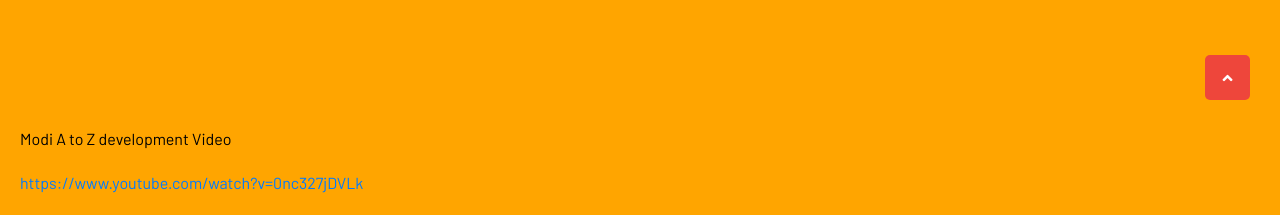
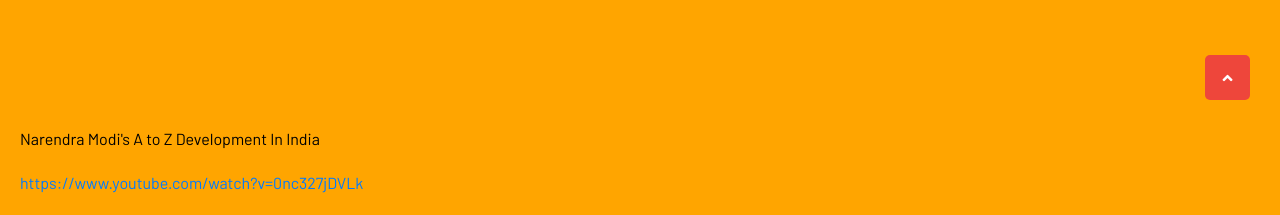
Before and after one commit to srikanth-sridharan/NagarajuHG, a plain HTML site: page index.html in a window 1280 px wide. Shown: the part 820-1035 px from the top of the page. Drawn offline with nearby package versions, Linux system fonts and the light colour scheme; a web font is replaced by a local one.

Commit message:
Update index.html

```diff
--- a/index.html
+++ b/index.html
@@ -121,7 +121,7 @@
     <!-- ==========Causes Section Starts Here========== -->
     <div class="causes-section style-2 padding-top padding-bottom" style="background-color: orange;">
         <div style="padding:20px;">
-            <p style="color: black">Modi A to Z development Video</p><a href="https://www.youtube.com/watch?v=0nc327jDVLk">https://www.youtube.com/watch?v=0nc327jDVLk</a>
+            <p style="color: black">Narendra Modi's A to Z Development In India</p><a href="https://www.youtube.com/watch?v=0nc327jDVLk">https://www.youtube.com/watch?v=0nc327jDVLk</a>
         </div>
         <div class="container">
              <div class="row">
```
